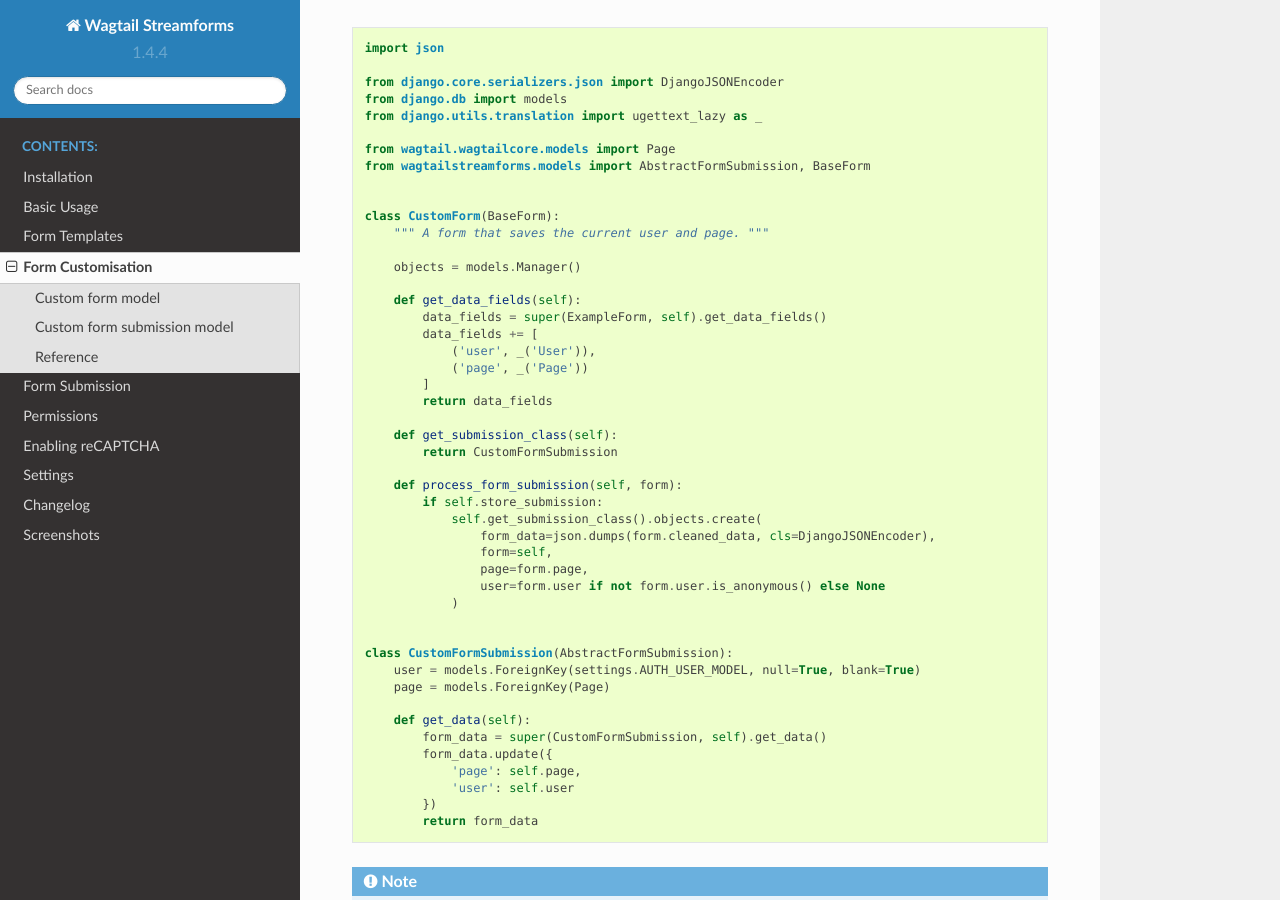
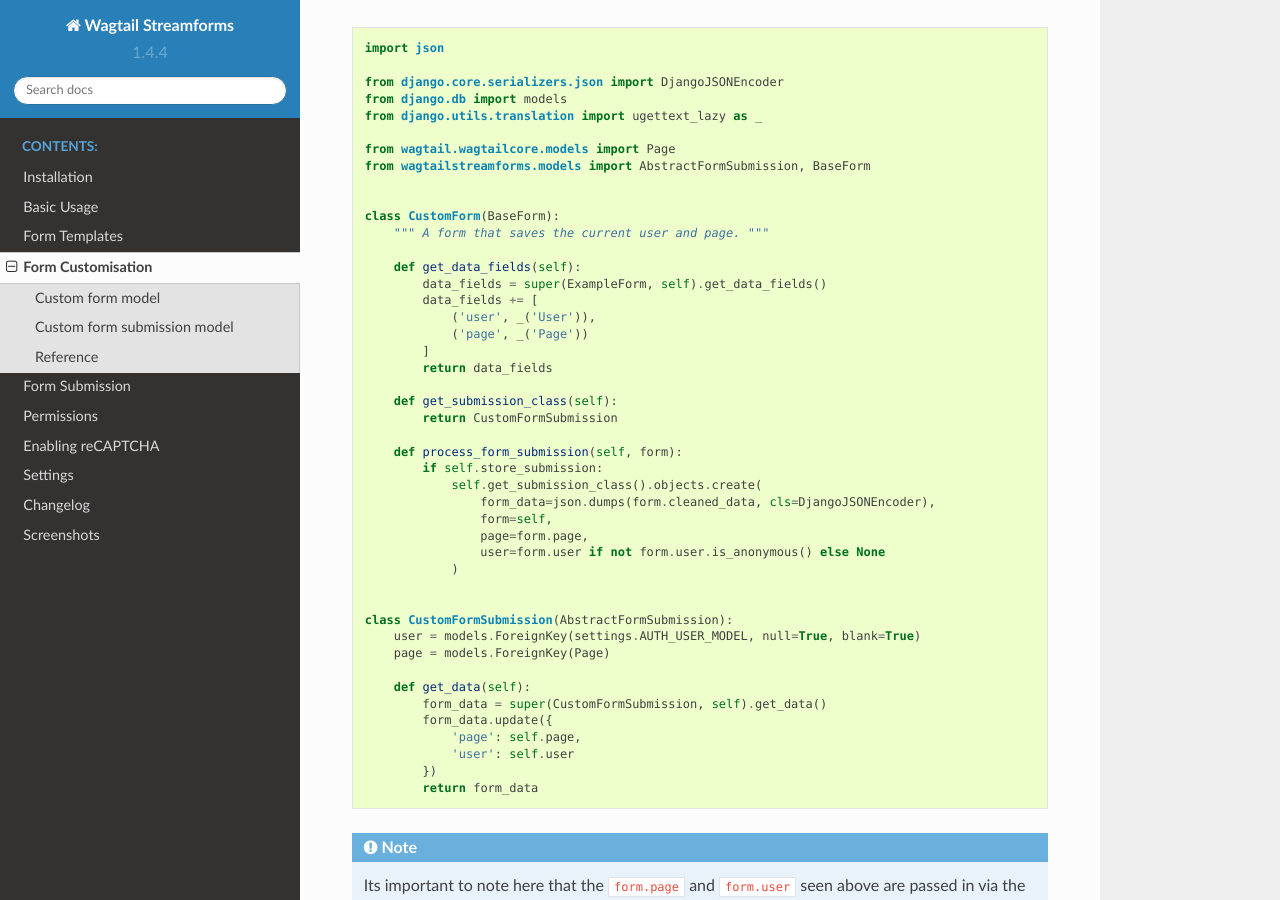
Before and after one commit to labd/wagtailstreamforms, a Sphinx documentation site: the page built from docs/forms.rst, in a window 1280 px wide and 900 px high, scrolled down 823 px. Built offline with Sphinx 7.4.7 and the Read the Docs theme 2.0.0, drawn with Linux system fonts in a browser that asks for light colours.

Commit message:
tweak to docs

```diff
--- a/docs/forms.rst
+++ b/docs/forms.rst
@@ -48,8 +48,6 @@ Example:
 
    class CustomForm(BaseForm):
        """ A form that saves the current user and page. """
-
-       objects = models.Manager()
 
        def get_data_fields(self):
            data_fields = super(ExampleForm, self).get_data_fields()
```
